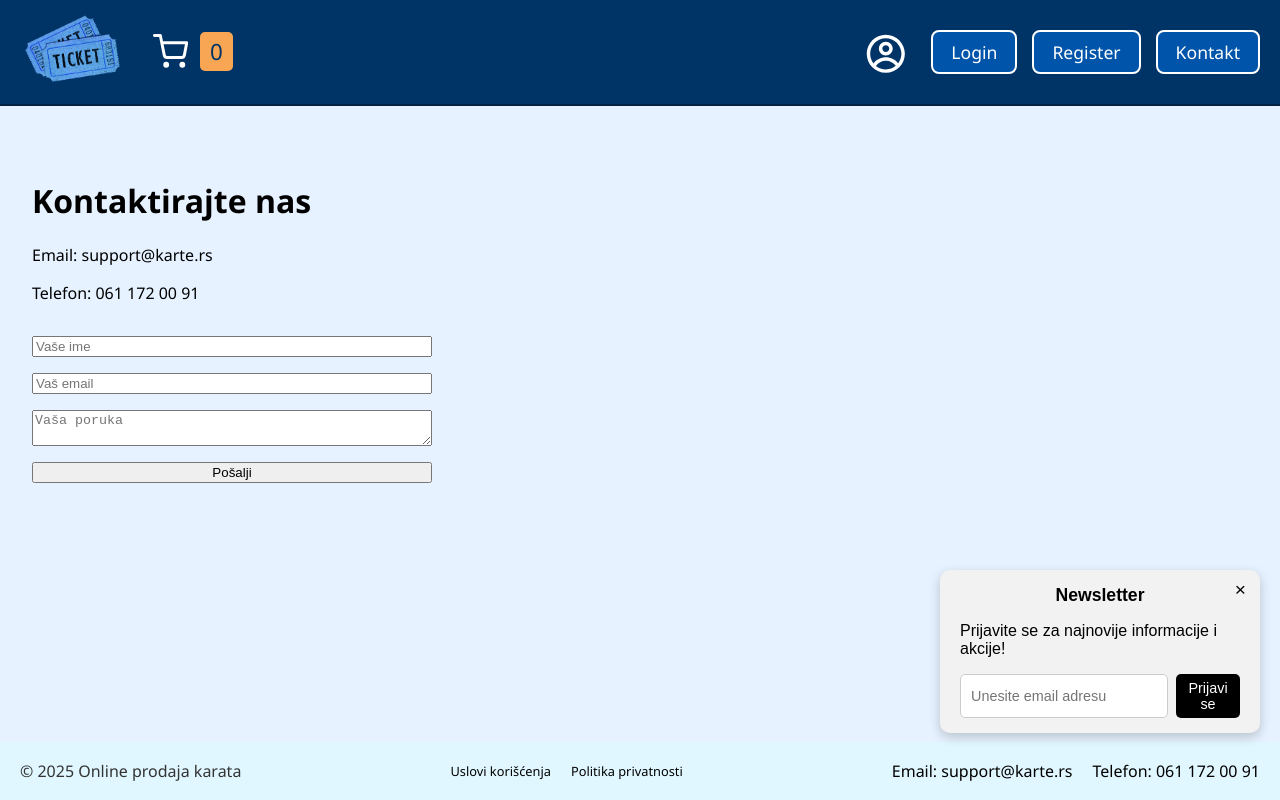
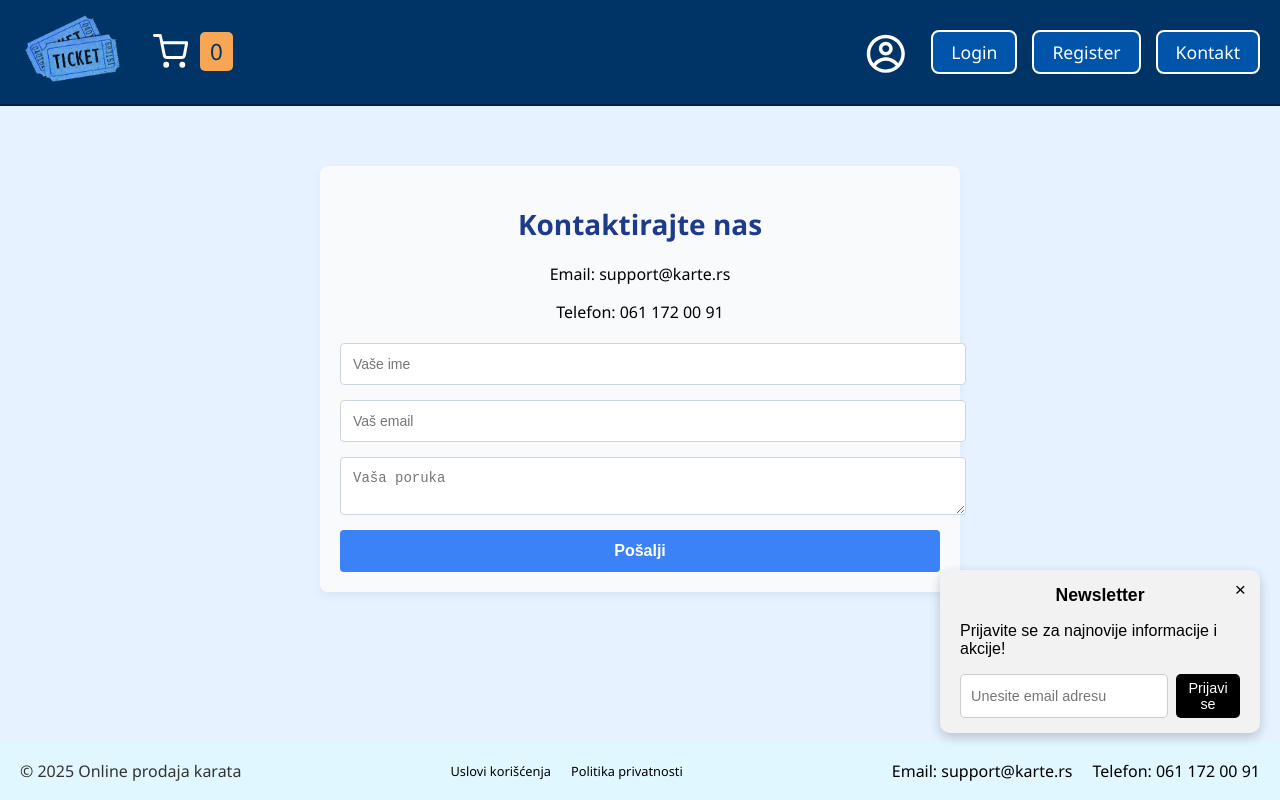
Before and after one commit to elab-development/klijentske-veb-tehnologije-2024-2022-0475-prodaja-karata, a React (Vite) app: page /kontakt in a window 1280 px wide. Built offline with nearby package versions, Linux system fonts and the light colour scheme.

Commit message:
Stilizovana kontakt stranica putem App.css

```diff
--- a/src/App.css
+++ b/src/App.css
@@ -435,3 +435,65 @@ main {
   border-radius: 8px;
   color: #b91c1c;
 }
+
+.kontakt-container {
+  max-width: 600px;
+  margin: 40px auto;
+  padding: 20px;
+  background-color: #f8fafc;
+  border-radius: 8px;
+  box-shadow: 0 4px 10px rgba(0, 0, 0, 0.05);
+  font-family: 'Segoe UI', Tahoma, Geneva, Verdana, sans-serif;
+}
+
+.kontakt-title {
+  font-size: 28px;
+  color: #1e3a8a;
+  margin-bottom: 20px;
+  text-align: center;
+}
+
+.kontakt-info {
+  font-size: 16px;
+  margin-bottom: 10px;
+  text-align: center;
+}
+
+.kontakt-form {
+  display: flex;
+  flex-direction: column;
+  gap: 15px;
+  margin-top: 20px;
+}
+
+.kontakt-input,
+.kontakt-textarea {
+  padding: 12px;
+  border: 1px solid #cbd5e1;
+  border-radius: 4px;
+  font-size: 14px;
+  width: 100%;
+}
+
+.kontakt-input:focus,
+.kontakt-textarea:focus {
+  outline: none;
+  border-color: #3b82f6;
+  box-shadow: 0 0 0 2px rgba(59, 130, 246, 0.2);
+}
+
+.kontakt-button {
+  background-color: #3b82f6;
+  color: white;
+  padding: 12px;
+  border: none;
+  border-radius: 4px;
+  font-weight: bold;
+  font-size: 16px;
+  cursor: pointer;
+  transition: background-color 0.2s ease-in-out;
+}
+
+.kontakt-button:hover {
+  background-color: #2563eb;
+}
--- a/src/components/Kontakt.tsx
+++ b/src/components/Kontakt.tsx
@@ -2,28 +2,38 @@ import React from "react";
 
 const Kontakt: React.FC = () => {
   return (
-    <div style={{ padding: "2rem" }}>
-      <h1>Kontaktirajte nas</h1>
-      <p>Email: support@karte.rs</p>
-      <p>Telefon: 061 172 00 91</p>
+    <div className="kontakt-container">
+      <h1 className="kontakt-title">Kontaktirajte nas</h1>
+      <p className="kontakt-info">Email: support@karte.rs</p>
+      <p className="kontakt-info">Telefon: 061 172 00 91</p>
 
       <form
+        className="kontakt-form"
         onSubmit={(e) => {
           e.preventDefault();
           alert("Poruka je poslata!");
         }}
-        style={{
-          display: "flex",
-          flexDirection: "column",
-          gap: "1rem",
-          marginTop: "2rem",
-          maxWidth: "400px",
-        }}
       >
-        <input type="text" placeholder="Vaše ime" required />
-        <input type="email" placeholder="Vaš email" required />
-        <textarea placeholder="Vaša poruka" required />
-        <button type="submit">Pošalji</button>
+        <input
+          type="text"
+          placeholder="Vaše ime"
+          required
+          className="kontakt-input"
+        />
+        <input
+          type="email"
+          placeholder="Vaš email"
+          required
+          className="kontakt-input"
+        />
+        <textarea
+          placeholder="Vaša poruka"
+          required
+          className="kontakt-textarea"
+        />
+        <button type="submit" className="kontakt-button">
+          Pošalji
+        </button>
       </form>
     </div>
   );
```
